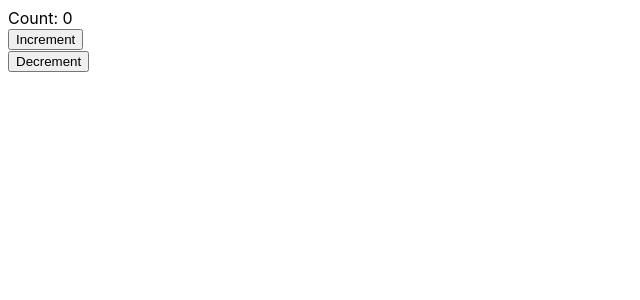
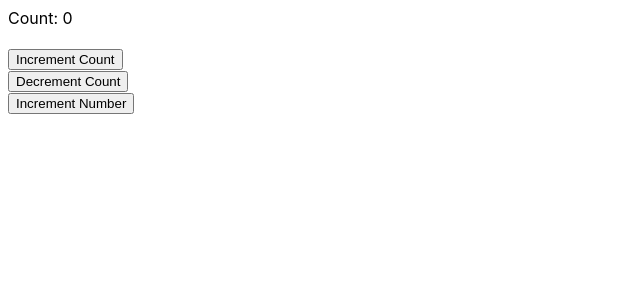
Before and after one commit to raghavendramj/NS_Rosalind_MERN, a React (Create React App) app in the folder ReactJS/newton-react-app/: page / in a window 1280 px wide. Shown: the top 300 px of the page, without its empty margins (0-640 px from the left). Built offline with nearby package versions, Linux system fonts and the light colour scheme.

Commit message:
usecallbackWithoutHook and UseCallBackWithHook

```diff
--- a/ReactJS/newton-react-app/src/App.js
+++ b/ReactJS/newton-react-app/src/App.js
@@ -1,7 +1,7 @@
 import React from "react";
 import "./App.css";
-
-import UseReducerHook from "./hooks/usereducer";
+import UseEffectWithHook from "./hooks/UseCallBackWithHook";
+import UseCallBackWithoutHook from "./hooks/usecallbackWithoutHook";
 
 function App() {
   return (
@@ -10,7 +10,9 @@ function App() {
     <UseEffectHook />
     <UserComponent1 />
     <UseRefHook /> */}
-      <UseReducerHook />
+      {/* <UseReducerHook /> */}
+      {/* <UseCallBackWithoutHook /> */}
+      <UseEffectWithHook />
     </React.Fragment>
   );
 }
--- /dev/null
+++ b/ReactJS/newton-react-app/src/hooks/UseCallBackWithHook.jsx
@@ -0,0 +1,42 @@
+import { useCallback, useState } from "react";
+
+function UseEffectWithHook() {
+
+    const funCount = new Set();
+
+    const [count, setCount] = useState(0);
+    const [number, setNumber] = useState(0);
+
+    const increment = useCallback(() => {
+        setCount(count + 1);
+    });
+
+    const decrement = useCallback(() => {
+        setCount(count - 1);
+    });
+
+    const incrementNumber = useCallback(() => {
+        setNumber(number + 1);
+    });
+
+    funCount.add(increment);
+    funCount.add(decrement);
+    funCount.add(incrementNumber);
+    console.log("funCount.size :- " + funCount.size);
+
+    return (
+        <div>
+            Count: {count}
+            <br />
+            <br />
+            <button onClick={increment}> Increment Count</button>
+            <br />
+            <button onClick={decrement}> Decrement Count</button>
+            <br />
+            <button onClick={incrementNumber}> Increment Number</button>
+        </div>
+
+    );
+}
+
+export default UseEffectWithHook;
--- /dev/null
+++ b/ReactJS/newton-react-app/src/hooks/usecallbackWithoutHook.jsx
@@ -0,0 +1,42 @@
+import { useState } from "react";
+
+function UseCallBackWithoutHook() {
+
+    const funCount = new Set();
+
+    const [count, setCount] = useState(0);
+    const [number, setNumber] = useState(0);
+
+    const increment = () => {
+        setCount(count + 1);
+    }
+
+    const decrement = () => {
+        setCount(count - 1);
+    }
+
+    const incrementNumber = () => {
+        setNumber(number + 1);
+    }
+
+    funCount.add(increment);
+    funCount.add(decrement);
+    funCount.add(incrementNumber);
+    console.log("funCount.size :- " + funCount.size);
+
+    return (
+        <div>
+            Count: {count}
+            <br />
+            <br />
+            <button onClick={increment}> Increment Count</button>
+            <br />
+            <button onClick={decrement}> Decrement Count</button>
+            <br />
+            <button onClick={incrementNumber}> Increment Number</button>
+        </div>
+
+    );
+}
+
+export default UseCallBackWithoutHook;
```
